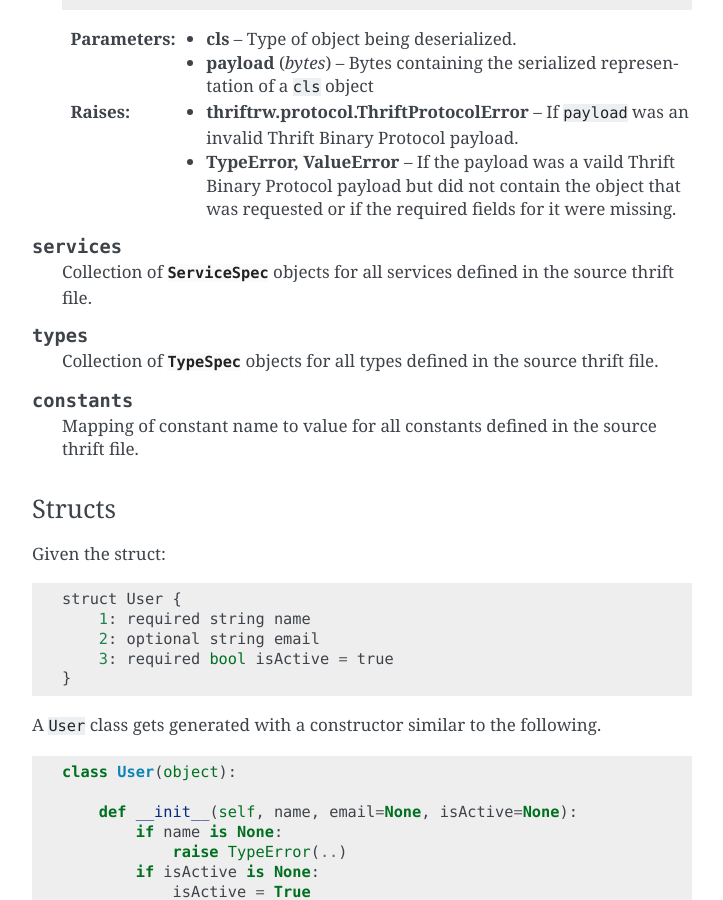
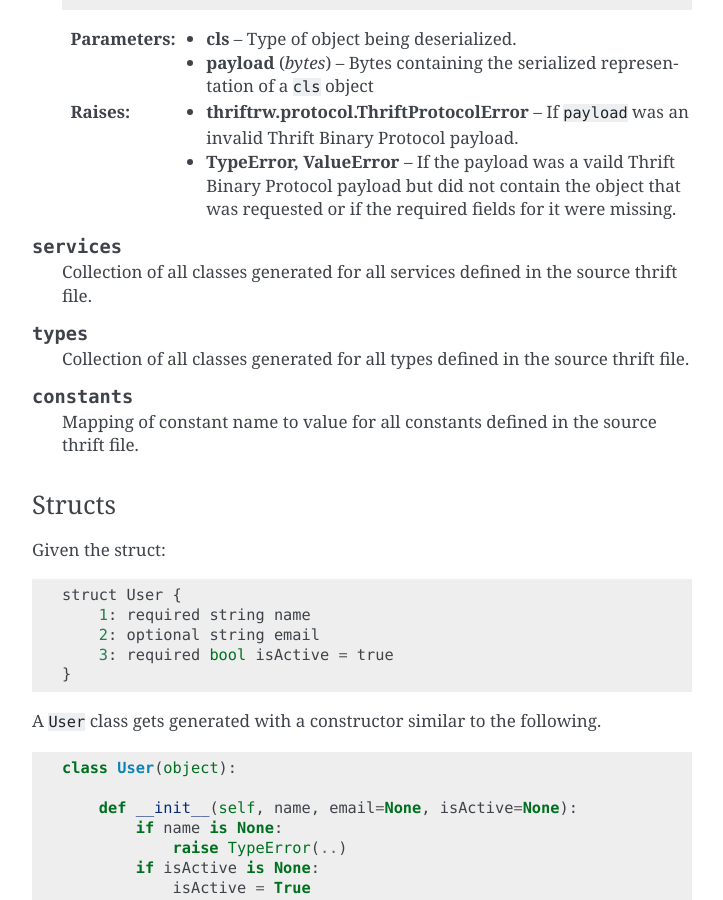
Before and after one commit to thriftrw/thriftrw-python, a Sphinx documentation site: the page built from docs/overview.rst, in a window 1280 px wide and 900 px high, scrolled down 1525 px. Shown: the whole window, without its empty margins (388-1111 px from the left). Built offline with Sphinx 7.4.7, drawn with Linux system fonts in a browser that asks for light colours.

Commit message:
[docs] fix inconsistency b/w overview and api

```diff
--- a/docs/overview.rst
+++ b/docs/overview.rst
@@ -99,13 +99,13 @@ The generated module contains two top-level functions ``dumps`` and ``loads``.
 
 .. py:attribute:: services
 
-    Collection of :py:class:`ServiceSpec` objects for all services defined in
-    the source thrift file.
+    Collection of all classes generated for all services defined in the source
+    thrift file.
 
 .. py:attribute:: types
 
-    Collection of :py:class:`TypeSpec` objects for all types defined in the
-    source thrift file.
+    Collection of all classes generated for all types defined in the source
+    thrift file.
 
 .. py:attribute:: constants
 
```
